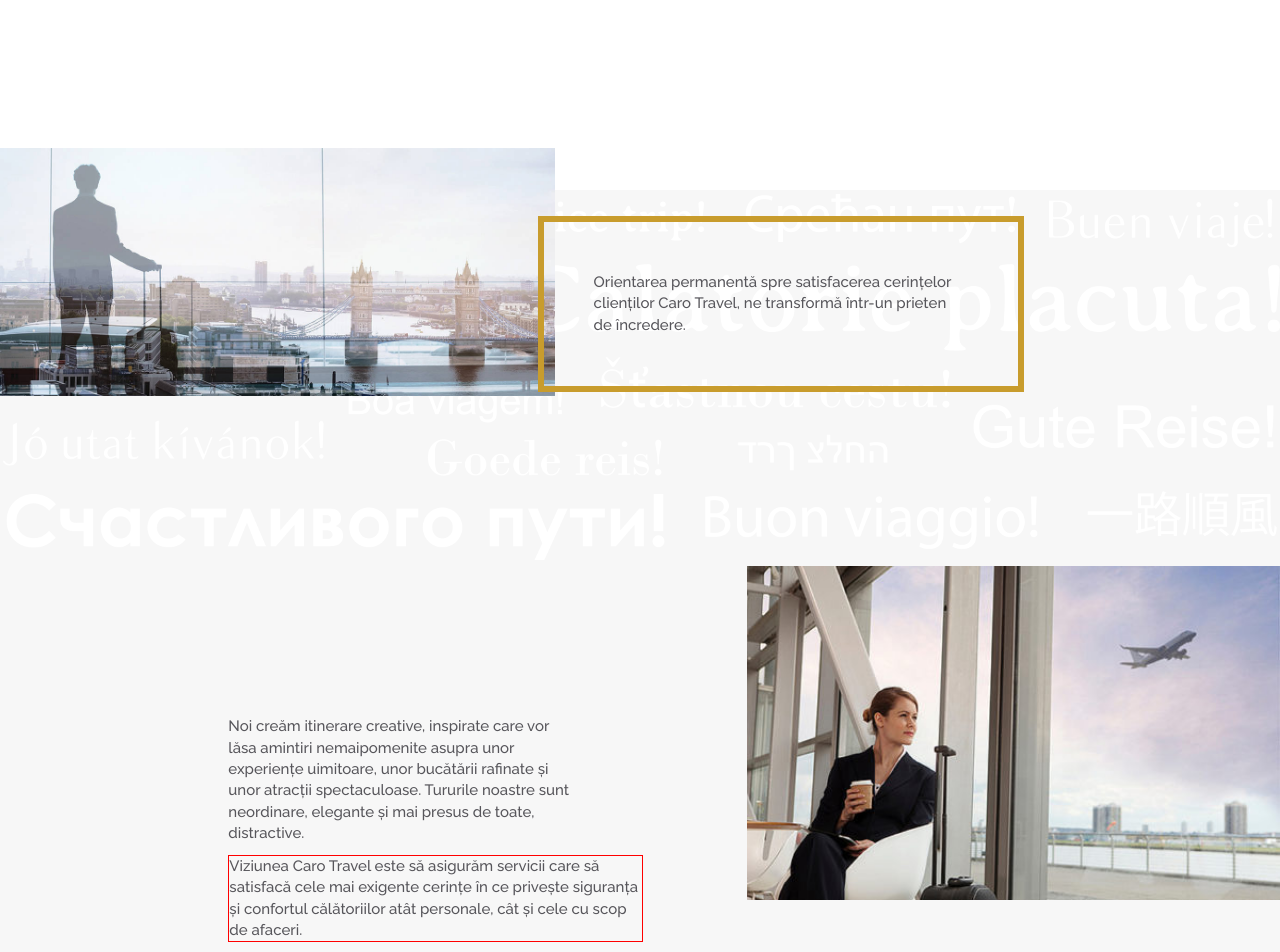
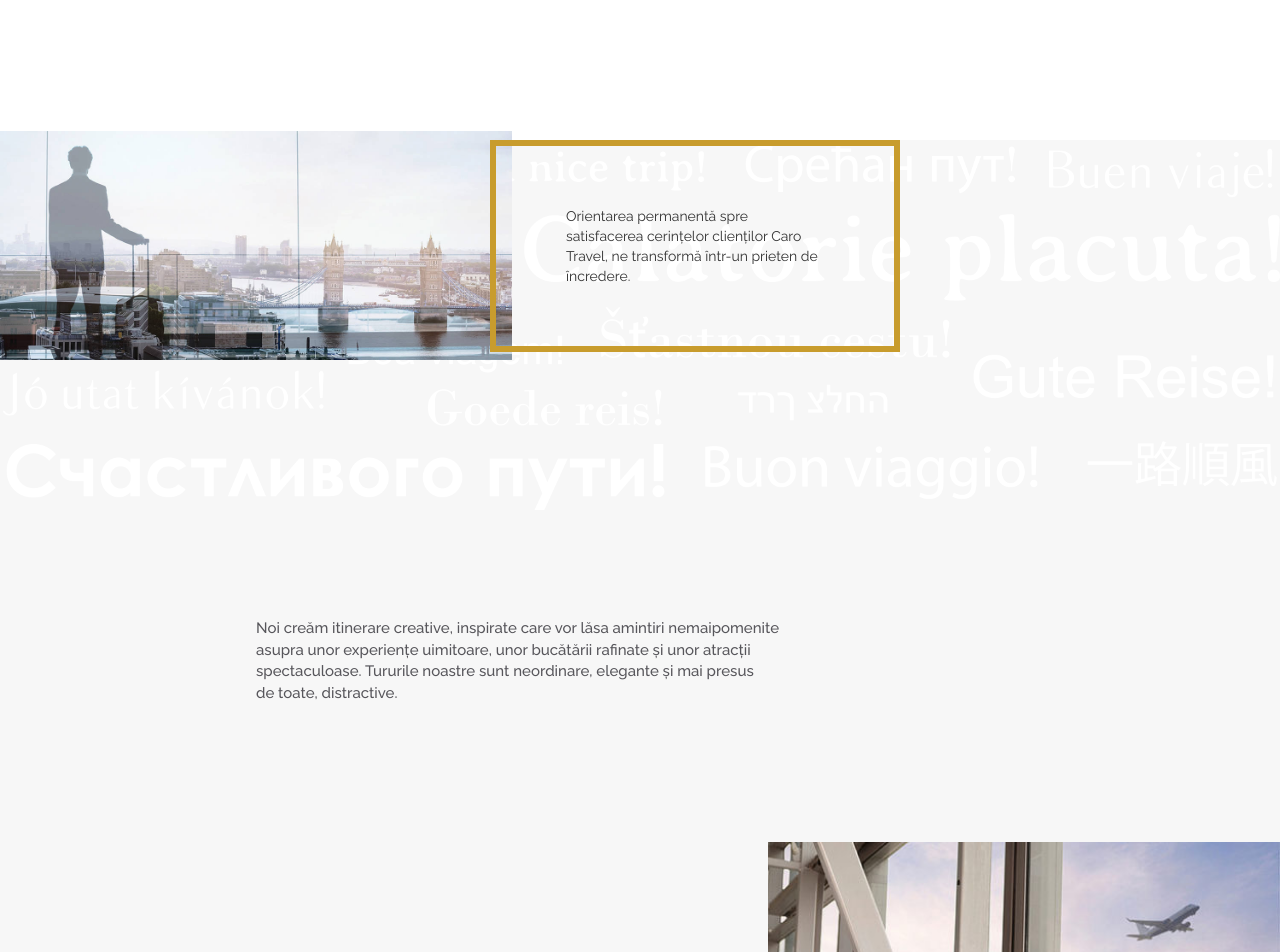
Before and after one commit to BigGameHunter8/carotravel, a plain HTML site: page index.html in a window 1280 px wide. Shown: the part 1100-2052 px from the top of the page. Drawn offline with nearby package versions, Linux system fonts and the light colour scheme.

Commit message:
fixed second part

```diff
--- a/index.html
+++ b/index.html
@@ -80,36 +80,28 @@
 
         <div class="second">
 
+            <div class="part_one">
 
-                    <div class="col-md-8" style="padding:0;">
-                        <img src="img/2_img_1.jpg" alt="" class="img-responsive f_image" id="img">
+                    <div class="col-md-12" style="padding:0;">
+                        <img src="img/2_img_1.jpg" alt="" class="img-responsive">
 
-                        <p class="f_par" id="par">
-                                Orientarea permanentă spre satisfacerea cerințelor clienților Caro Travel, ne transformă într-un prieten de încredere.
+                        <p>
+                            Orientarea permanentă spre satisfacerea cerințelor clienților Caro Travel, ne transformă într-un prieten de încredere.
                         </p>
                     </div>
 
-                    <div class="second_part">
-                        <div class="col-md-10 second pull-right">
-                            <p class="s_part">
-                                Noi creăm itinerare creative, inspirate care vor lăsa amintiri nemaipomenite asupra unor experiențe uimitoare, unor bucătării rafinate și unor atracții spectaculoase. Tururile noastre sunt neordinare, elegante și mai presus de toate, distractive.
-                            </p>
+            </div>
 
-                            <img src="img/2_img_2.jpg" alt="" class="img-responsive s_image">
+            <div class="part_two">
+                <div class="col-md-12" style="padding:0;">
+                    <p>
+                        Noi creăm itinerare creative, inspirate care vor lăsa amintiri nemaipomenite<br> asupra unor experiențe uimitoare,
+                        unor bucătării rafinate și unor atracții <br>spectaculoase. Tururile noastre sunt neordinare, elegante și mai presus<br> de toate, distractive.
+                    </p>
 
-                            <div class="third">
-
-                                <img src="img/2_img_3.jpg" alt="" class="img-responsive t_img">
-
-                                <p class="t_par">
-                                    Viziunea Caro Travel este să asigurăm servicii care să satisfacă cele mai exigente cerințe în ce privește siguranța și confortul călătoriilor atât personale, cât și cele cu scop de afaceri.
-                                </p>
-                            </div>
-                        </div>
-                    </div>
-
-
-
+                    <img src="img/2_img_2.jpg" alt="" class="img-respomsive">
+                </div>
+            </div>
 
 
 
--- a/less/style.less
+++ b/less/style.less
@@ -87,85 +87,52 @@
     }
 
     .second{
-        margin-top: 0px;
+         margin-top: -50px;
          background-color: @second;
          max-width: 100%;
-        height: 2000px;
+         height: 1500px;
          min-height: 1250px;
          background-image: url("../img/second_bg.png");
          background-repeat: no-repeat;
          background-size: contain;
 
-
-            .f_image{
-                position: absolute;
-                top: -20%;
-                width: 65%;
-                z-index: 1;
+        .part_one img {
+            width:40%;
+            position: relative;
+            margin-top: -5%;
+            display: inline-block;
         }
 
-            .f_par{
+        .part_one p{
+           display: inline-block;
+           position: relative;
+           padding: 60px 70px;
+           border:6px solid @lines;
+           width: 32%;
+           margin-left: -2%;
+        }
+
+        .part_two{
+
+            img{
+                display:inline-block;
+                position: relative;
+                float:right;
+                width:40%;
+                margin-top: 10%;
+            }
+
+            p{
+                display:inline-block;
+                margin-top: 20%;
+                margin-left: 20%;
                 font-size: 15px;
                 color:@txt;
                 font-weight: @medium;
-                padding: 50px 50px;
-                border: 6px solid @lines;
-                float: right;
-                z-index:2;
-                width: 57%;
-                position: relative;
-                left: 20%;
-                margin-top: 3%;
-            }
-
-
-            .second{
-
-                margin-top: 5%;
-                background-color: transparent;
-                background-image: none;
-
-                .s_part{
-                    width: 45%;
-                    margin-top: 250px;
-                    padding-right: 120px;
-                    font-size: 15px;
-                    font-weight: @medium;
-                    color:@txt;
-                    font-family: @font;
-                }
-
-                .s_image{
-                    position: absolute;
-                    float:right;
-                    width: 50%;
-                    right:0;
-                    top: 5%;
-
-                }
-
-                .third{
-                    .t_img{
-                        width: 35%;
-                        position: absolute;
-                        top: 30%;
-                        left: 0;
-                    }
-
-                    .t_par{
-                        font-size: 15px;
-                        font-weight: @medium;
-                        font-family: @font;
-                        color: @txt;
-                        border:1px solid red;
-                        width: 40%;
-                        position: relative;
-                        right: 0;
-                        top: 10%;
             }
         }
     }
 
-    }
+
 
 }
```
Also changed, not shown: css/style.css. Lines whose indentation alone changed are shown as unchanged.
